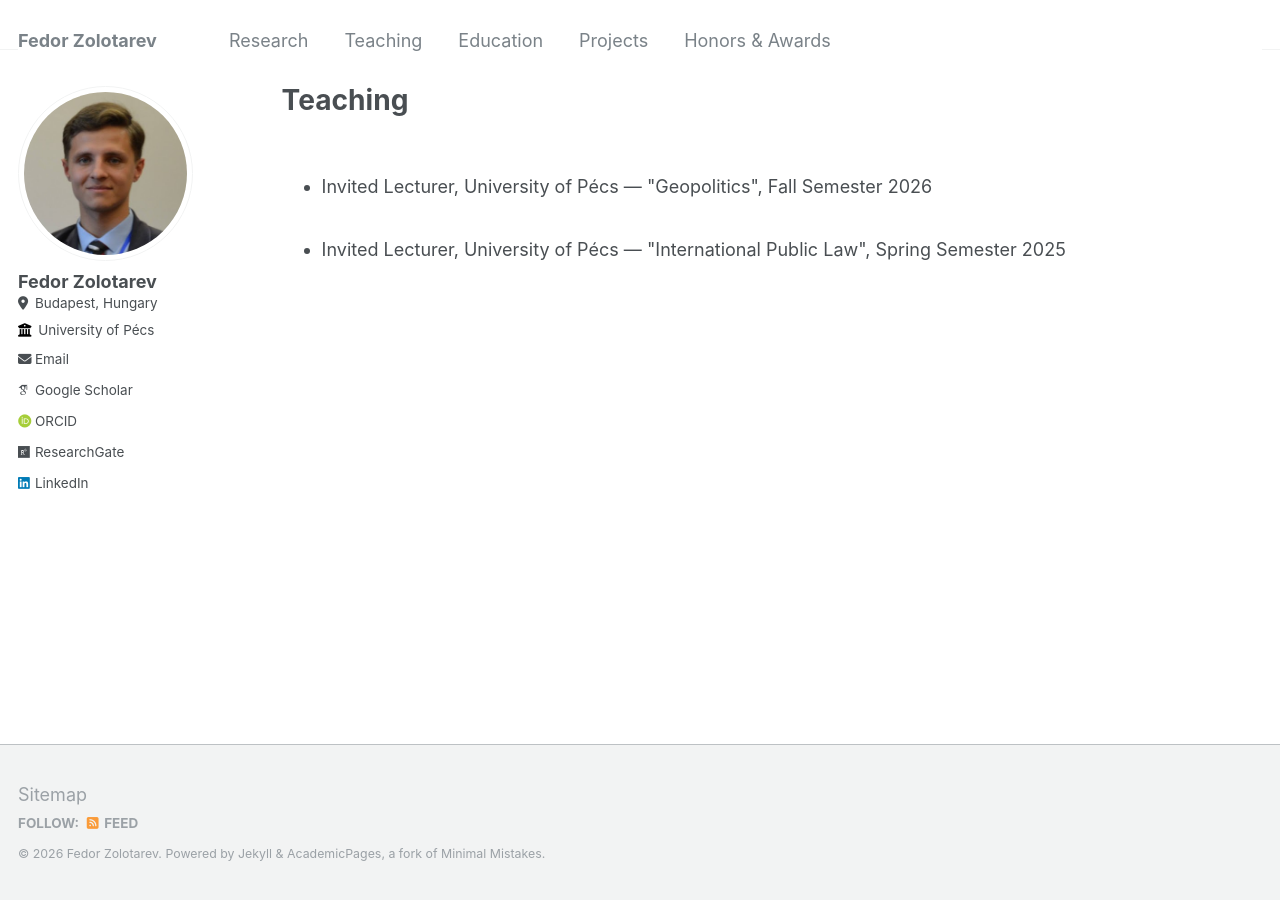
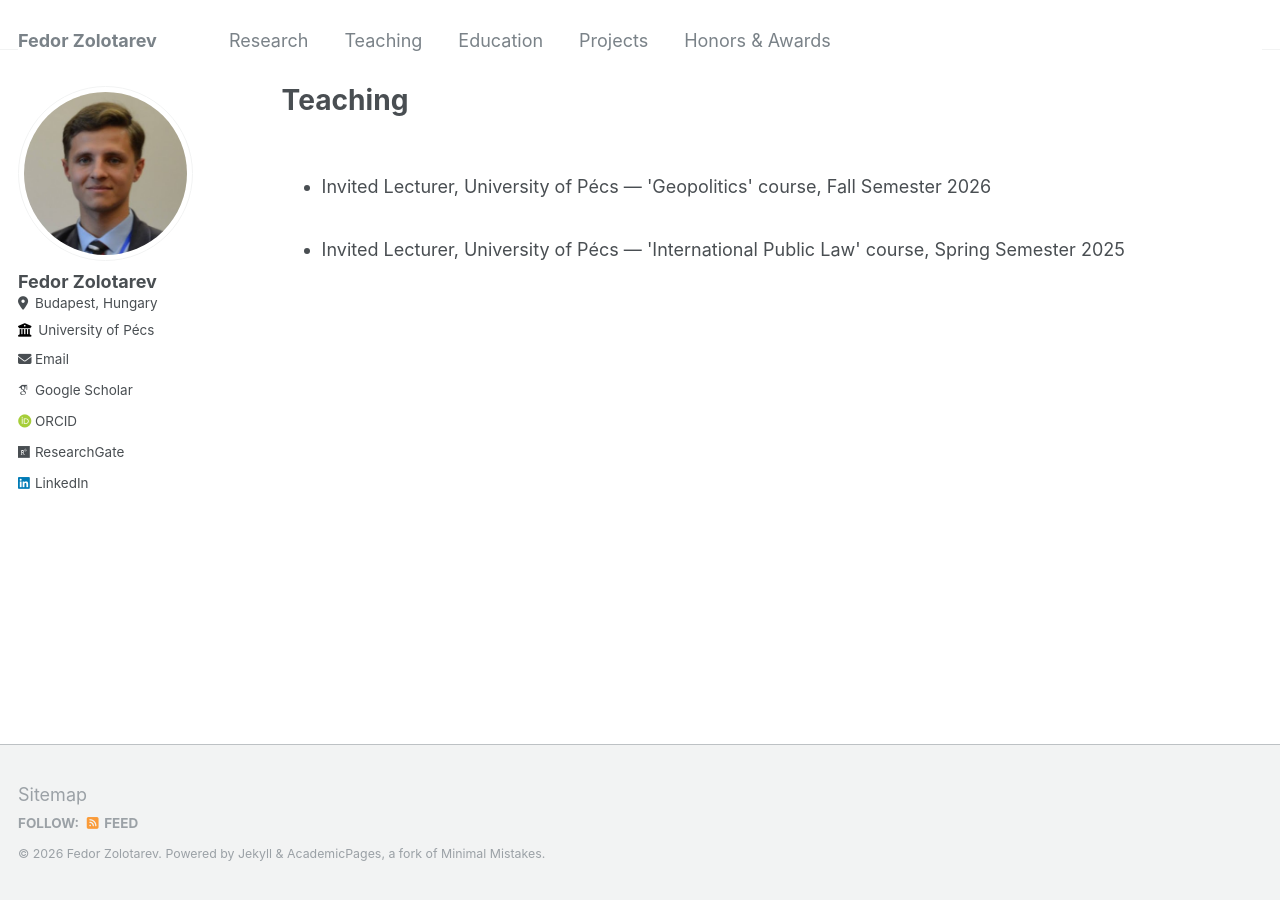
Before and after one commit to zolotarevfedor/bio, a Jekyll site: the page built from _pages/teaching.html, in a window 1280 px wide. Built offline with Jekyll 4.4.1, drawn with Linux system fonts in a browser that asks for light colours; some web fonts are replaced.

Commit message:
teaching.html

```diff
--- a/_pages/teaching.html
+++ b/_pages/teaching.html
@@ -8,6 +8,6 @@ author_profile: true
 {% include base_path %}
 <br />
 <ul>
-  <li>Invited Lecturer, University of Pécs — "Geopolitics", Fall Semester 2026</li><br />
-  <li>Invited Lecturer, University of Pécs — "International Public Law", Spring Semester 2025</li>
+  <li>Invited Lecturer, University of Pécs — 'Geopolitics' course, Fall Semester 2026</li><br />
+  <li>Invited Lecturer, University of Pécs — 'International Public Law' course, Spring Semester 2025</li>
 </ul>
```
